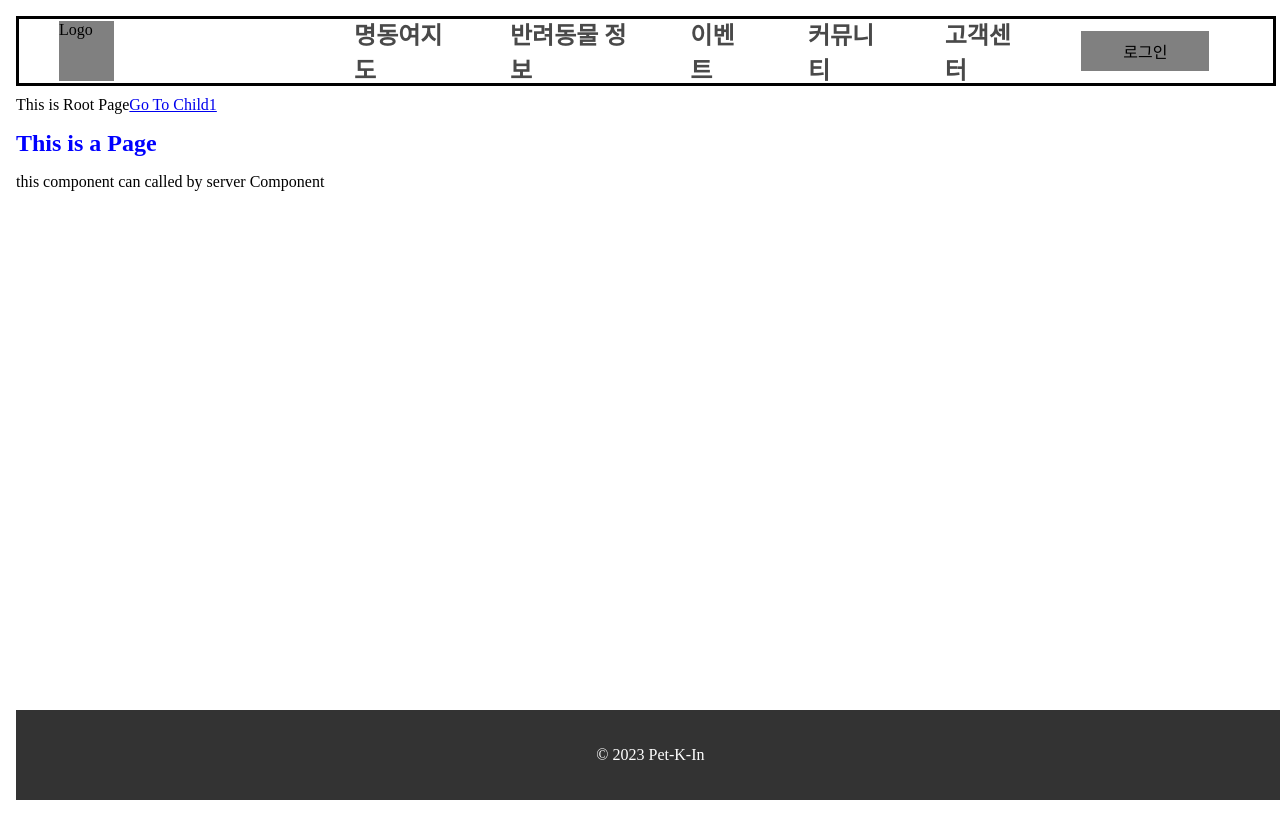
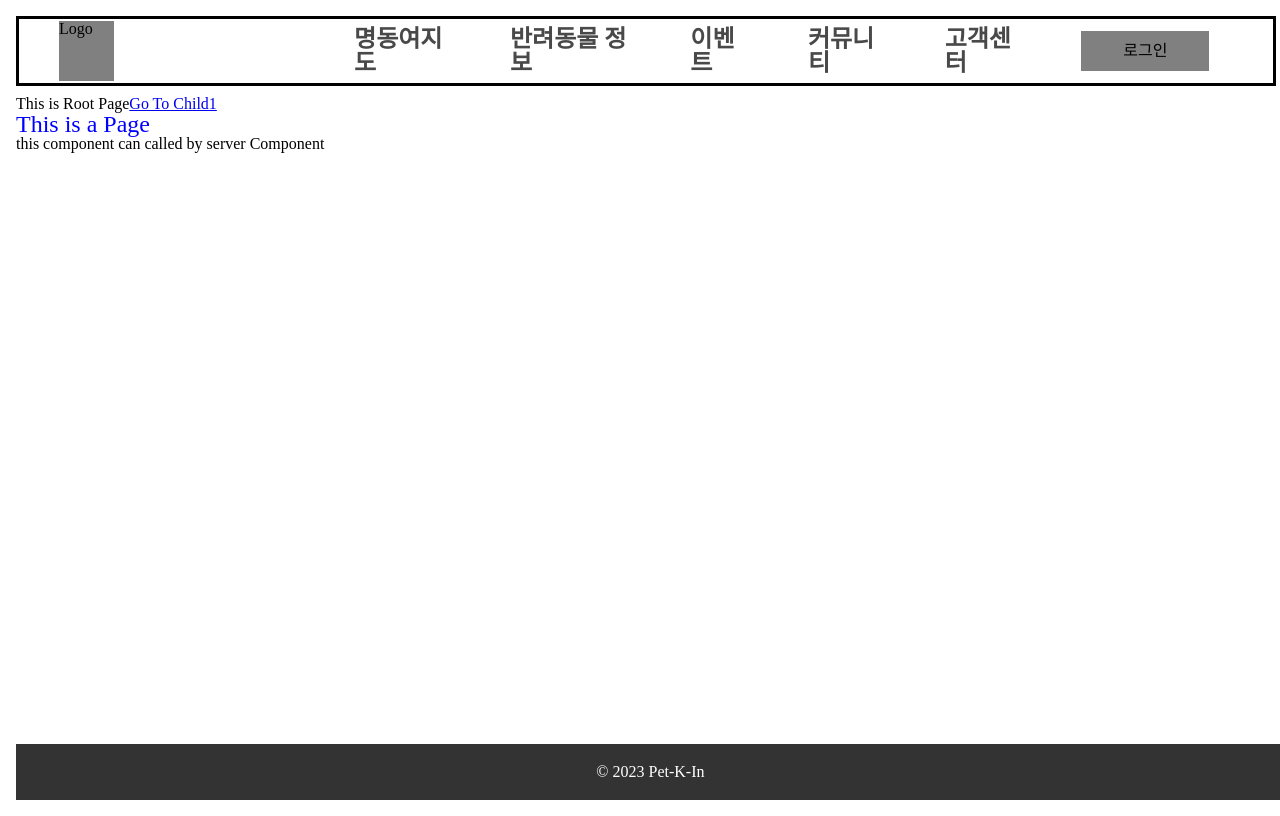
Before and after one commit to pet-platform/pet-platform-front, a Next.js app: page / in a window 1280 px wide. Built offline with nearby package versions, Linux system fonts and the light colour scheme.

Commit message:
apply reset.css to globals.css

```diff
--- a/app/globals.css
+++ b/app/globals.css
@@ -1,5 +1,9 @@
-html, body {
-    margin: 8px;
-    height: 100%;
-    min-height: 100%;
+/** reset CSS 적용 */
+@import 'reset.css';
+
+html,
+body {
+  margin: 8px;
+  height: 100%;
+  min-height: 100%;
 }
--- /dev/null
+++ b/app/reset.css
@@ -0,0 +1,43 @@
+html, body, div, span, applet, object, iframe,
+h1, h2, h3, h4, h5, h6, p, blockquote, pre,
+a, abbr, acronym, address, big, cite, code,
+del, dfn, em, img, ins, kbd, q, s, samp,
+small, strike, strong, sub, sup, tt, var,
+b, u, i, center,
+dl, dt, dd, ol, ul, li,
+fieldset, form, label, legend,
+table, caption, tbody, tfoot, thead, tr, th, td,
+article, aside, canvas, details, embed,
+figure, figcaption, footer, header, hgroup,
+menu, nav, output, ruby, section, summary,
+time, mark, audio, video {
+	margin: 0;
+	padding: 0;
+	border: 0;
+	font-size: 100%;
+	font: inherit;
+	vertical-align: baseline;
+}
+/* HTML5 display-role reset for older browsers */
+article, aside, details, figcaption, figure,
+footer, header, hgroup, menu, nav, section {
+	display: block;
+}
+body {
+	line-height: 1;
+}
+ol, ul {
+	list-style: none;
+}
+blockquote, q {
+	quotes: none;
+}
+blockquote:before, blockquote:after,
+q:before, q:after {
+	content: '';
+	content: none;
+}
+table {
+	border-collapse: collapse;
+	border-spacing: 0;
+}
```
